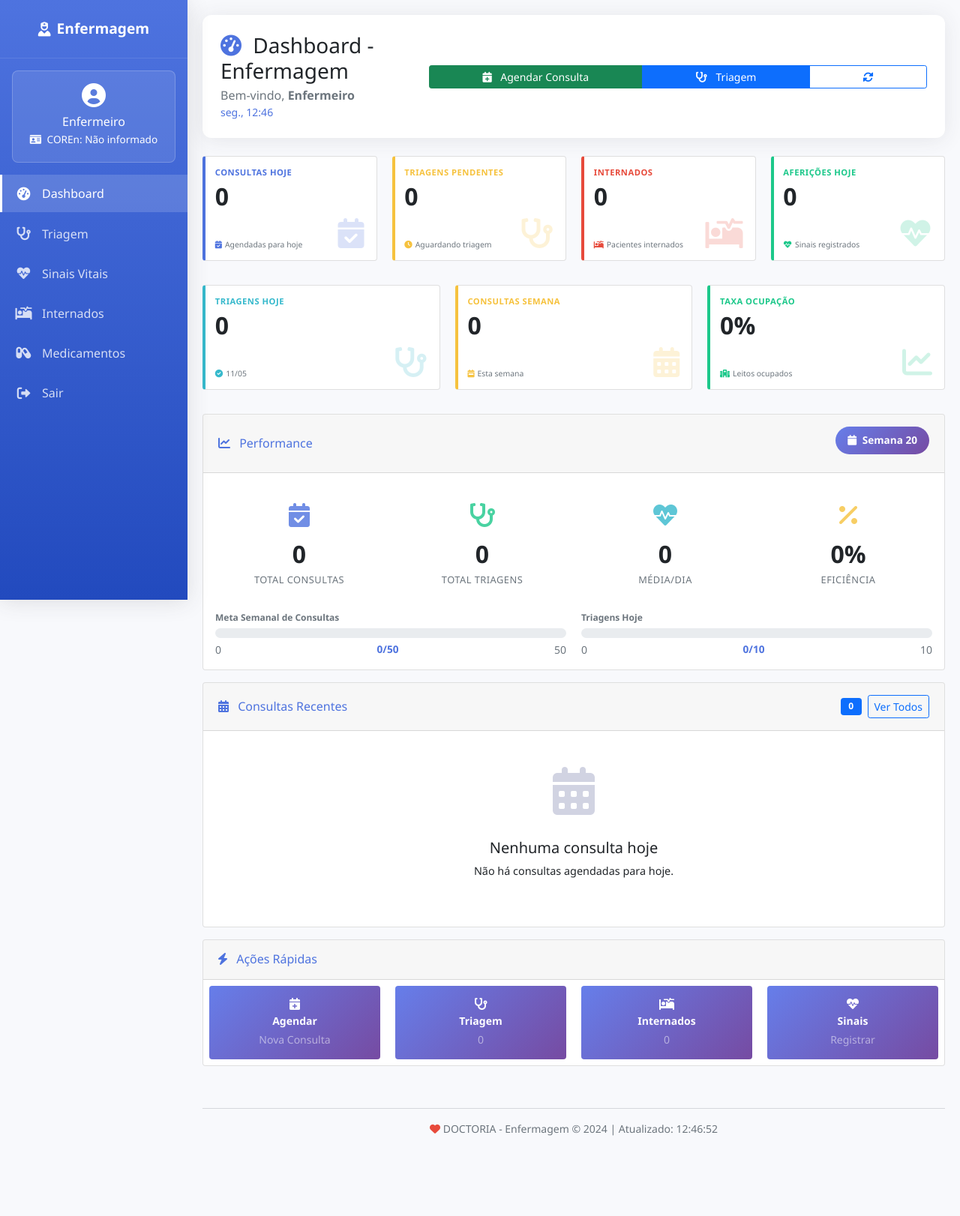
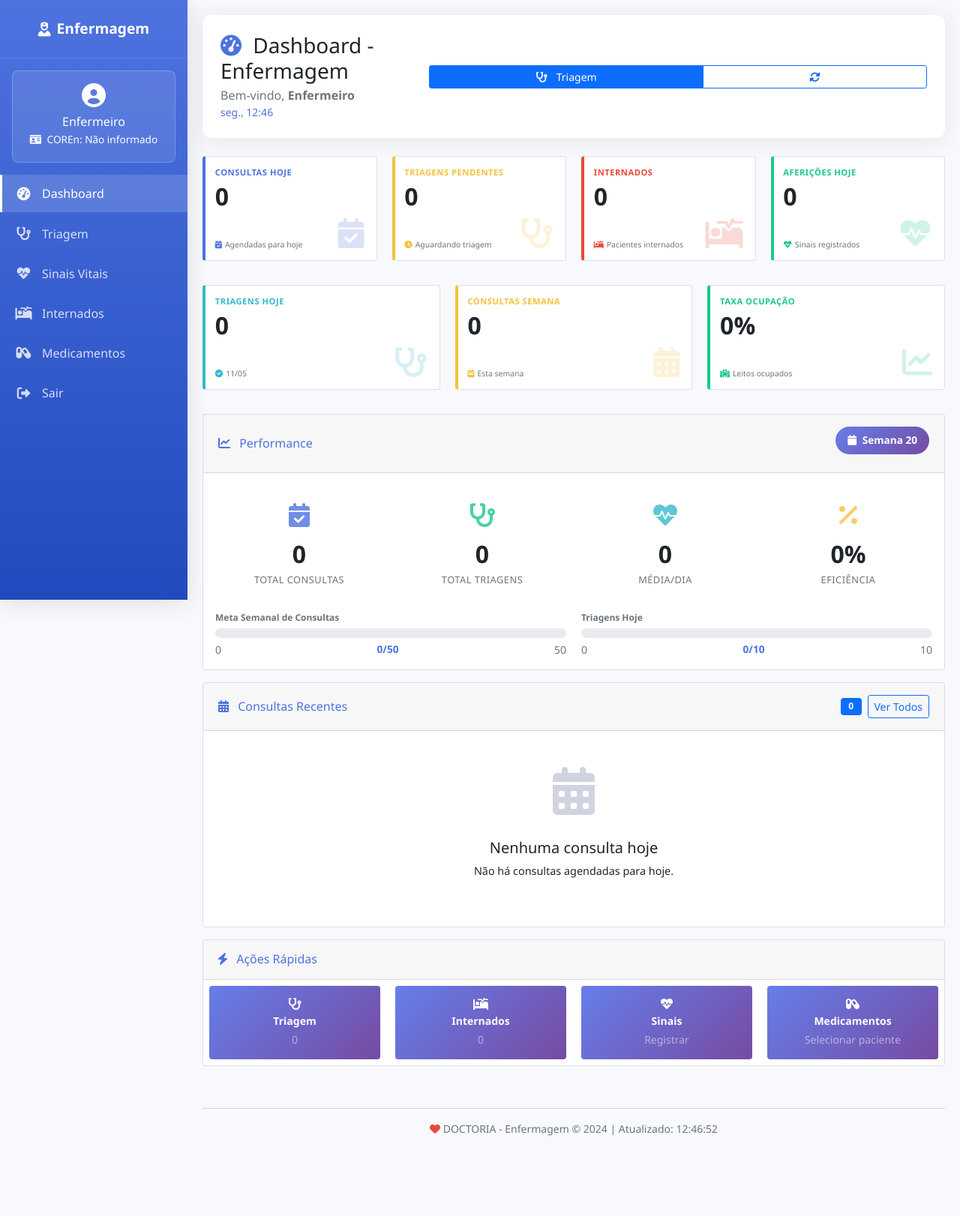
Before and after one commit to Xavier92tchivela/flask, a Flask app: template templates/enfermeiro/dashboard.html in a window 1280 px wide. Shown: the whole page at 75% size. Run offline with Flask 3, Linux system fonts and the light colour scheme; the template is opened without the code that fills it, so the values that code supplies are empty; some libraries are stand-ins or nearby versions.

Commit message:
Update dashboard.html

```diff
--- a/templates/enfermeiro/dashboard.html
+++ b/templates/enfermeiro/dashboard.html
@@ -793,9 +793,6 @@
                     <small class="text-primary d-none d-md-block" id="currentTime"></small>
                 </div>
                 <div class="btn-group w-100 w-md-auto">
-                    <a href="{{ url_for('enfermeiro.agendamento.novo_agendamento') }}" class="btn btn-success btn-sm">
-                        <i class="fas fa-calendar-plus me-2"></i> Agendar Consulta
-                    </a>
                     <a href="{{ url_for('enfermeiro.triagem.listar_consultas_triagem') }}" class="btn btn-primary btn-sm">
                         <i class="fas fa-stethoscope me-2"></i> Triagem
                     </a>
@@ -1219,14 +1216,6 @@
                     <div class="card-body p-2">
                         <div class="row g-2">
                             <div class="col-6 col-md-3">
-                                <a href="{{ url_for('enfermeiro.agendamento.novo_agendamento') }}"
-                                   class="btn btn-success w-100 h-100 p-2 p-md-3 d-flex flex-column align-items-center justify-content-center action-btn">
-                                    <i class="fas fa-calendar-plus fa-1x fa-2x-md mb-1"></i>
-                                    <span class="fw-bold small">Agendar</span>
-                                    <small class="text-white-50 d-none d-md-block mt-1">Nova Consulta</small>
-                                </a>
-                            </div>
-                            <div class="col-6 col-md-3">
                                 <a href="{{ url_for('enfermeiro.triagem.listar_consultas_triagem') }}"
                                    class="btn btn-warning w-100 h-100 p-2 p-md-3 d-flex flex-column align-items-center justify-content-center action-btn">
                                     <i class="fas fa-stethoscope fa-1x fa-2x-md mb-1"></i>
@@ -1248,6 +1237,14 @@
                                     <i class="fas fa-heartbeat fa-1x fa-2x-md mb-1"></i>
                                     <span class="fw-bold small">Sinais</span>
                                     <small class="text-white-50 d-none d-md-block mt-1">Registrar</small>
+                                </a>
+                            </div>
+                            <div class="col-6 col-md-3">
+                                <a href="{{ url_for('enfermeiro.internados.listar_internados') }}"
+                                   class="btn btn-success w-100 h-100 p-2 p-md-3 d-flex flex-column align-items-center justify-content-center action-btn">
+                                    <i class="fas fa-capsules fa-1x fa-2x-md mb-1"></i>
+                                    <span class="fw-bold small">Medicamentos</span>
+                                    <small class="text-white-50 d-none d-md-block mt-1">Selecionar paciente</small>
                                 </a>
                             </div>
                         </div>
@@ -1313,7 +1310,7 @@
             return weekNo;
         }
 
-        // Refresh Dashboard - URL CORRIGIDA para /enfermeiro/api/contadores
+        // Refresh Dashboard - URL CORRIGIDA
         async function refreshDashboard() {
             try {
                 const refreshBtn = document.querySelector('button[onclick="refreshDashboard()"]');
@@ -1322,8 +1319,8 @@
                     refreshBtn.disabled = true;
                 }
 
-                // 🔧 CORREÇÃO: Usar o caminho correto da API (rota do blueprint enfermeiro)
-                const response = await fetch('/enfermeiro/api/contadores');
+                // 🔧 CORREÇÃO: Usar o caminho correto da API do blueprint
+                const response = await fetch('/dashboard/api/contadores');
                 const data = await response.json();
 
                 if (data && data.success !== false) {
```
